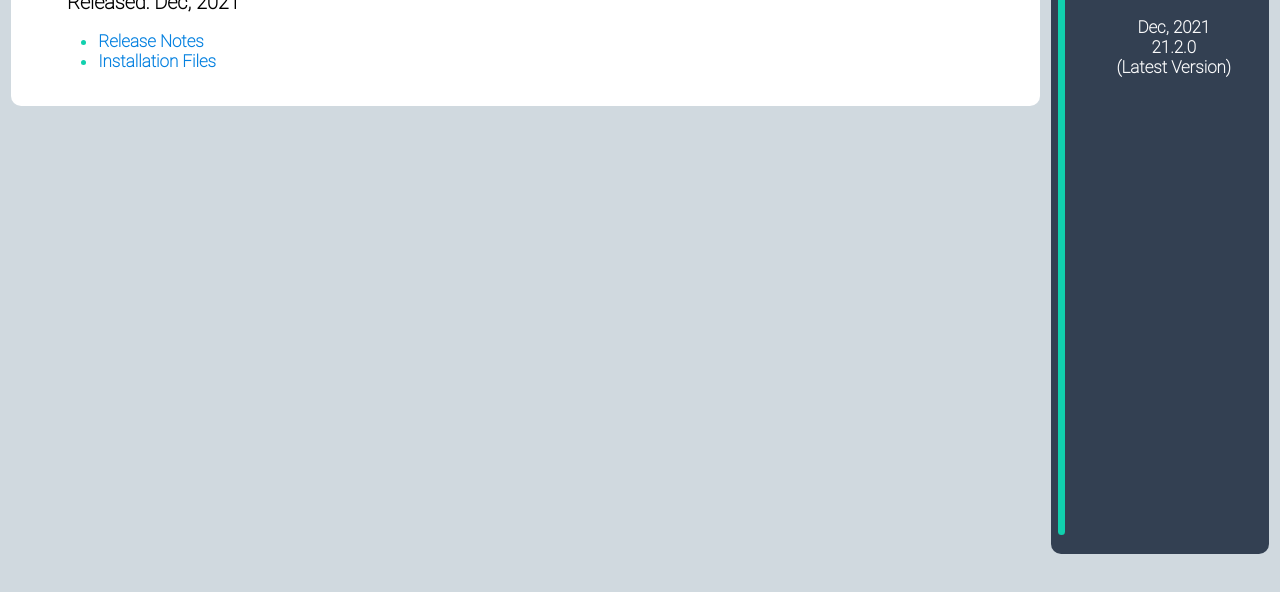
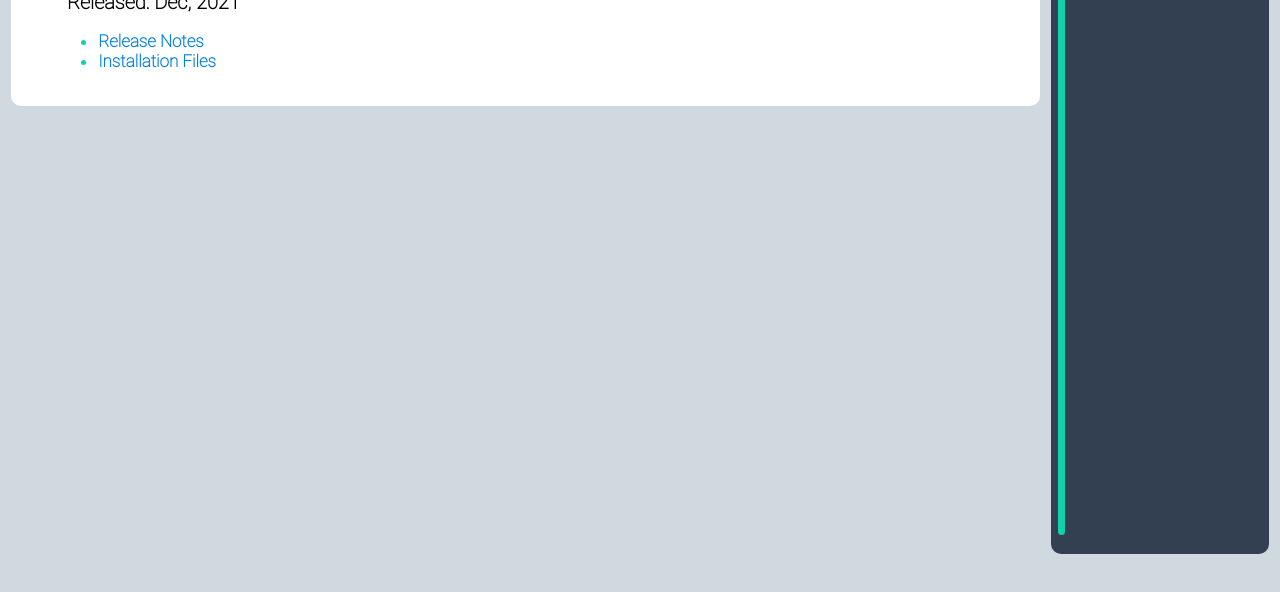
Before and after one commit to Gatecash/Releases, a plain HTML site: page index.html in a window 1280 px wide. Shown: the part 206-798 px from the top of the page. Drawn offline with Linux system fonts and the light colour scheme.

Commit message:
Update index.html

```diff
--- a/index.html
+++ b/index.html
@@ -59,7 +59,6 @@
                 <a class="fade" href="#v1"><br>Dec, 2021<br>21.2.0<br>(Latest Version)<br></a>
                 <!-- Mudar o href para "# + (nome do proximo id)"-->
                 <!------------------------------------------------------------------------------------------------------------------------------------------------>
-                <a class="fade" href="#v1"><br>Dec, 2021<br>21.2.0<br>(Latest Version)<br></a>
             </h3>
         </div>
     </body>
```
